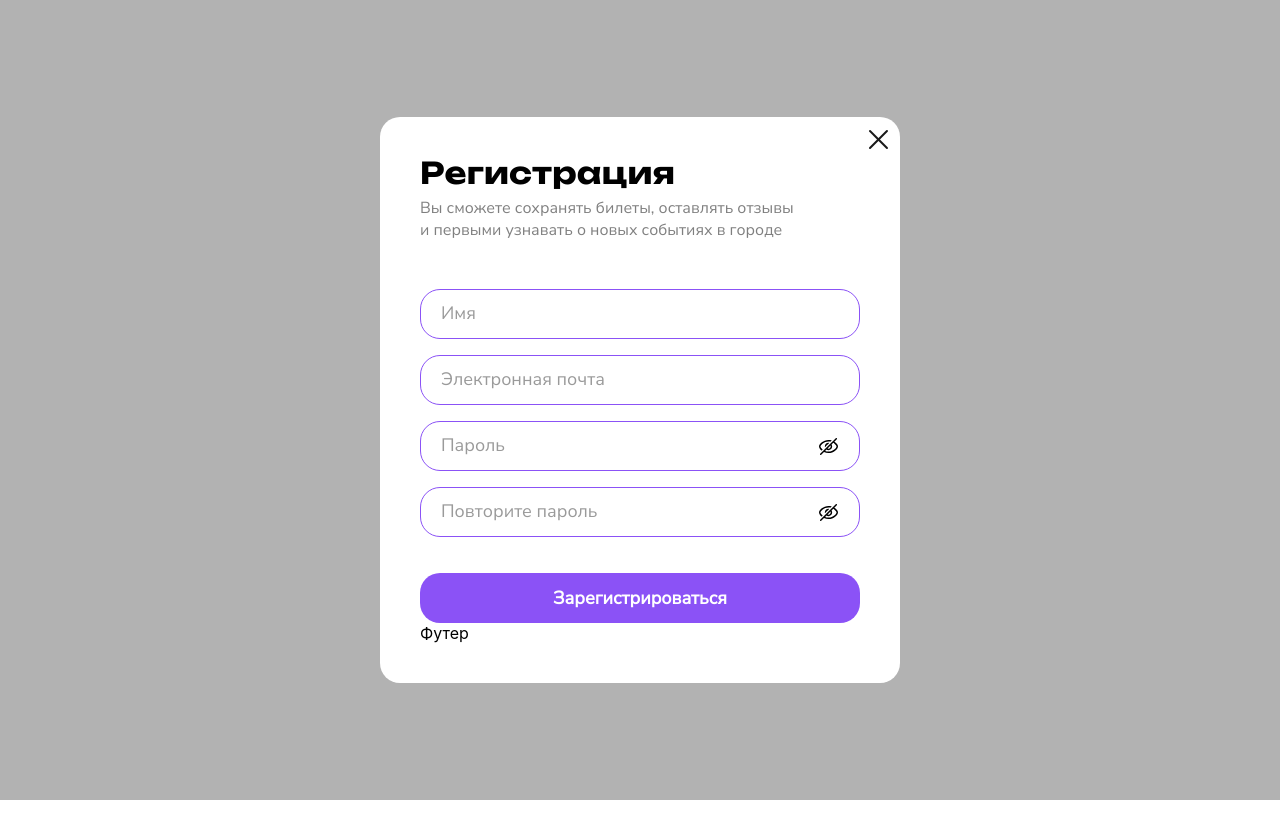
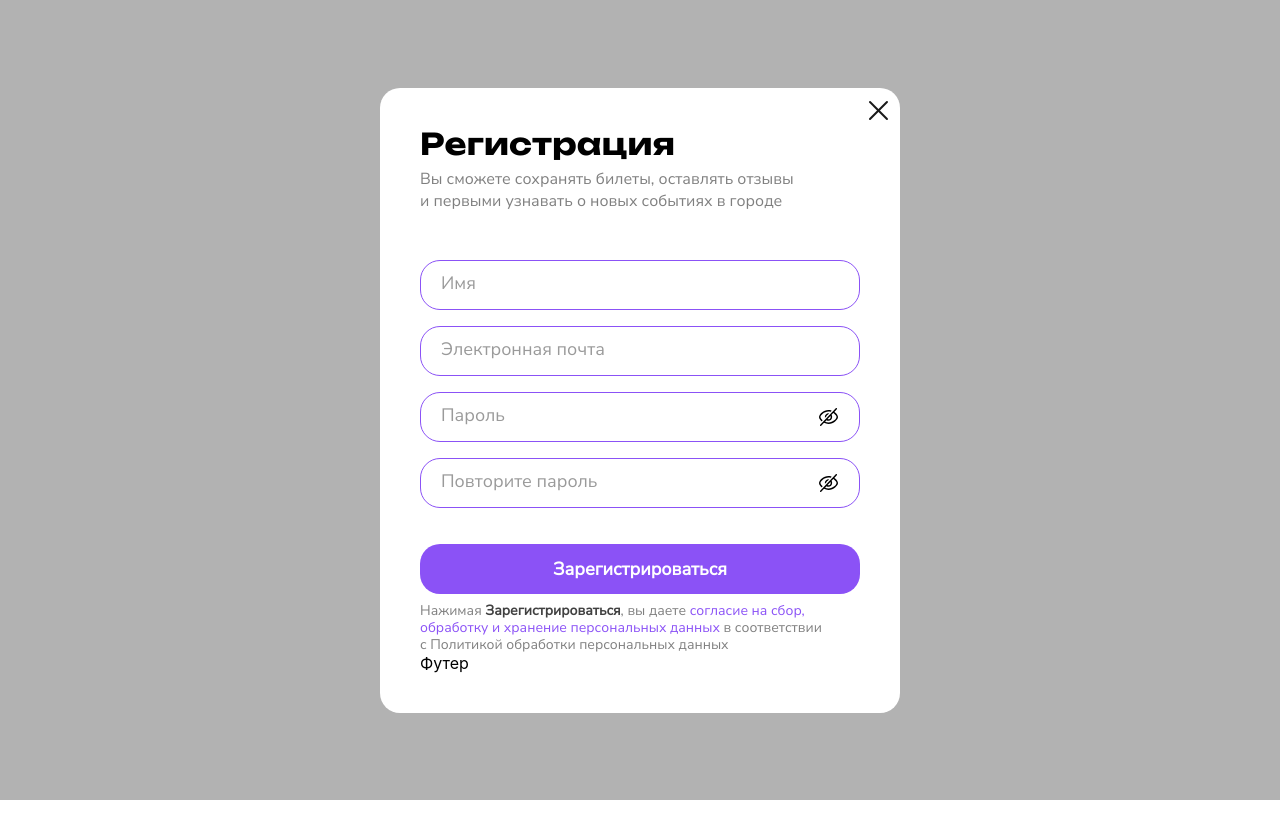
Before and after one commit to by-the-ticket-take-the-ride/frontend, a React (Create React App) app: page / in a window 1280 px wide. Shown: the top 838 px of the page. Built offline with nearby package versions, Linux system fonts and the light colour scheme.

Commit message:
feature: закончена верстка AuthForm

```diff
--- a/src/components/Main/AuthForm/AuthForm.css
+++ b/src/components/Main/AuthForm/AuthForm.css
@@ -69,3 +69,22 @@
 
   cursor: pointer;
 }
+
+.popup-auth__test-agreement {
+  font-family: "Nunito Sans";
+  font-size: 14px;
+  font-weight: 400;
+  line-height: 17px;
+  letter-spacing: 0px;
+  text-align: left;
+  color: rgba(0, 0, 0, .5);
+
+  margin-top: 8px;
+}
+.popup-auth__span-registration {
+  font-weight: 700;
+  color: rgba(0, 0, 0, .75);
+}
+.popup-auth__span-agreement {
+  color: #8B52F6;
+}
--- a/src/components/Main/AuthForm/AuthForm.jsx
+++ b/src/components/Main/AuthForm/AuthForm.jsx
@@ -1,11 +1,15 @@
 import "./AuthForm.css";
 
 function AuthForm(props) {
+  let textAgreement = false;
   let actionTextButton;
   const className = 'popup-auth__input';
   let inputAttributes;
 
   if (props.type === 'register') {
+    textAgreement = true;
+    actionTextButton = 'Зарегистрироваться';
+
     inputAttributes = [
       {
         className: `${className}`,
@@ -35,8 +39,6 @@ function AuthForm(props) {
       },
     ];
 
-    actionTextButton = 'Зарегистрироваться';
-
   }
   return (
     <form className="popup-auth__form">
@@ -64,6 +66,14 @@ function AuthForm(props) {
         )
       ))}
       <button className="popup-auth__button-action text-reset">{actionTextButton}</button>
+      {textAgreement &&
+        <p className="popup-auth__test-agreement text-reset">
+          Нажимая <span className="popup-auth__span-registration">Зарегистрироваться</span>,
+          вы даете <span className="popup-auth__span-agreement">согласие на сбор,<br></br>
+          обработку и хранение персональных данных</span> в соответствии<br></br>
+          с Политикой обработки персональных данных
+        </p>
+      }
     </form>
   );
 }
```
